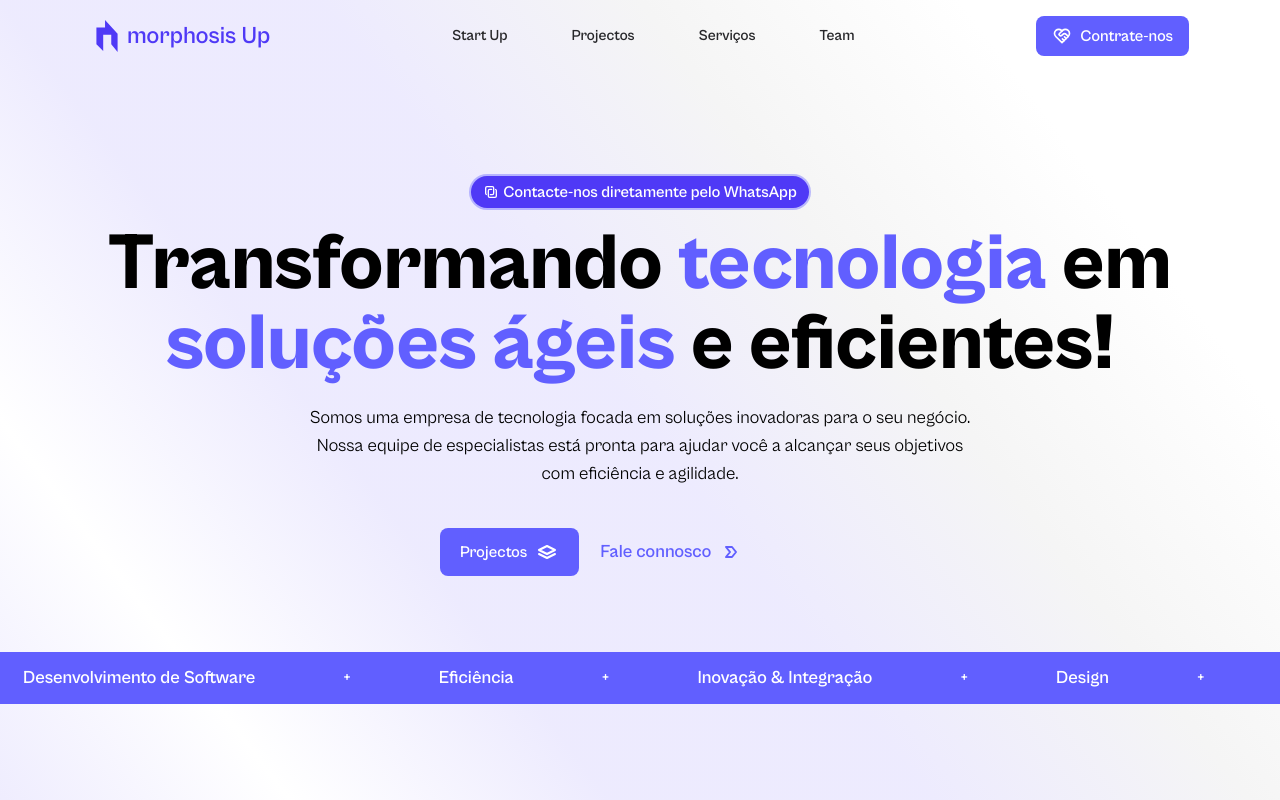
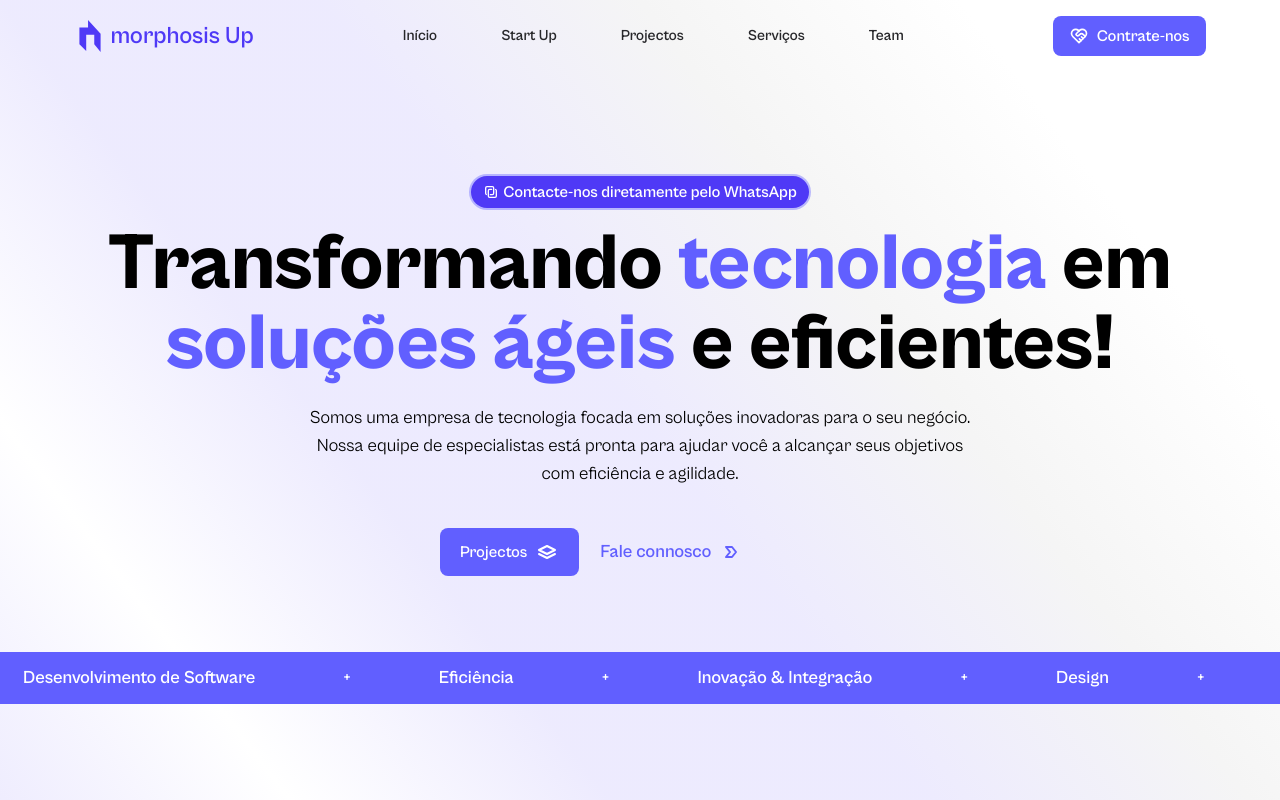
Before and after one commit to morphosiss/morphosisUp, a Next.js app: page / in a window 1280 px wide. Shown: the top 800 px of the page. Built offline with nearby package versions, Linux system fonts and the light colour scheme.

Commit message:
Adicionado Scroll Suave

```diff
--- a/src/app/components/Home/Header.tsx
+++ b/src/app/components/Home/Header.tsx
@@ -12,7 +12,7 @@ const Header = () => {
       <section className="z-20 relative w-full left-0 right-0 flex items-start mt-14 gap-10">
         <InfiniteScroll cardData={data} />
       </section>
-      <section className="relative pt-32">
+      <section id="banner" className="relative pt-32">
         <div className="max-w-3xl w-full mx-auto text-center">
           <header>
             <h2 className="font-bold pot:text-5xl ret:text-4xl text-3xl">
--- a/src/app/components/Home/HeaderComponents/Banner.tsx
+++ b/src/app/components/Home/HeaderComponents/Banner.tsx
@@ -1,6 +1,6 @@
 const Banner = () => {
   return (
-    <section className="pot:pt-40 pt-32 relative">
+    <section  className="pot:pt-40 pt-32 relative">
       <div className="max-w-6xl px-5 w-full m-auto text-center">
         <button className="font-semibold flex items-center m-auto justify-center gap-1 px-3 py-1 mb-4 ring-2 ring-indigo-500/40 rounded-full bg-indigo-600 text-white">
           <svg
--- a/src/app/components/Home/HeaderComponents/Navbar.tsx
+++ b/src/app/components/Home/HeaderComponents/Navbar.tsx
@@ -25,11 +25,20 @@ const Navbar = () => {
     };
   }, []);
 
+  const scrollToElement = (elementId: string, offset: number) => {
+    const element = document.getElementById(elementId);
+    if (element) {
+      const yOffset = offset;
+      const y = element.getBoundingClientRect().top + window.scrollY + yOffset;
+      window.scrollTo({ top: y, behavior: "smooth" });
+    }
+  };
+
   return (
     <nav
       className={`flex transition-all ${
-        scrollY && "bg-[rgba(103,105,206,0.08)] z-50 backdrop-blur-2xl"
-      } py-4 fixed top-0 left-0 right-0 items-center justify-between pot:px-0 px-5 pot:justify-around w-full`}
+        scrollY && "bg-[rgba(103,105,206,0.08)]  backdrop-blur-2xl"
+      } py-4 fixed top-0 left-0 right-0 items-center z-50 justify-between pot:px-0 px-5 pot:justify-around w-full`}
     >
       <div>
         <Link href={"/"} className="flex items-center gap-1">
@@ -50,30 +59,36 @@ const Navbar = () => {
         </Link>
       </div>
       <div className="pot:flex hidden items-center gap-16">
-        <Link
-          href={"/"}
-          className="text-zinc-800 text-[15px] font-semibold transition-all hover:underline hover:text-indigo-600"
+      <button
+          onClick={() => scrollToElement("init", -20)}
+          className="text-zinc-800 text-[15px] cursor-pointer font-semibold transition-all hover:underline hover:text-indigo-600"
+        >
+          Início
+        </button>
+        <button
+          onClick={() => scrollToElement("banner", -20)}
+          className="text-zinc-800 text-[15px] cursor-pointer font-semibold transition-all hover:underline hover:text-indigo-600"
         >
           Start Up
-        </Link>
-        <Link
-          href={"/"}
-          className="text-zinc-800 text-[15px] font-semibold transition-all hover:underline hover:text-indigo-600"
+        </button>
+        <button
+          onClick={() => scrollToElement("projects", -150)}
+          className="text-zinc-800 text-[15px] cursor-pointer font-semibold transition-all hover:underline hover:text-indigo-600"
         >
           Projectos
-        </Link>
-        <Link
-          href={"/"}
-          className="text-zinc-800 text-[15px] font-semibold transition-all hover:underline hover:text-indigo-600"
+        </button>
+        <button
+          onClick={() => scrollToElement("services", -60)}
+          className="text-zinc-800 text-[15px] cursor-pointer font-semibold transition-all hover:underline hover:text-indigo-600"
         >
           Serviços
-        </Link>
-        <Link
-          href={"/"}
-          className="text-zinc-800 text-[15px] font-semibold transition-all hover:underline hover:text-indigo-600"
+        </button>
+        <button
+          onClick={() => scrollToElement("team", -150)}
+          className="text-zinc-800 text-[15px] cursor-pointer font-semibold transition-all hover:underline hover:text-indigo-600"
         >
           Team
-        </Link>
+        </button>
       </div>
       <div>
         <button className="pot:flex hidden items-center gap-2 font-semibold py-2 px-4 rounded-lg bg-indigo-500 text-white transition-all hover:bg-indigo-600">
--- a/src/app/components/Home/MainComponents/Projects.tsx
+++ b/src/app/components/Home/MainComponents/Projects.tsx
@@ -2,7 +2,7 @@ import Link from "next/link";
 
 const Projects = () => {
   return (
-    <section className="w-full px-5">
+    <section id="projects" className="w-full px-5">
       <header className="text-center max-w-xl w-full mx-auto mt-28">
         <h2 className="font-bold pot:text-4xl text-3xl">Principais Projectos</h2>
         <h5 className="pt-2 font- text-[18px] text-zinc-700">
--- a/src/app/components/Home/MainComponents/Services.tsx
+++ b/src/app/components/Home/MainComponents/Services.tsx
@@ -75,7 +75,7 @@ const Services = () => {
   }, []);
 
   return (
-    <section className="pb-32 relative back mt-28">
+    <section id="services" className="pb-32 relative back mt-28">
       <div className="absolute top-0 left-0 right-0 w-full h-80 bg-gradient bg-gradient-to-b from-white to-transparent"></div>
       <div className="pt-28 relative">
         <header className="text-center px-5 max-w-xl w-full mx-auto ">
@@ -112,7 +112,7 @@ const Services = () => {
         </div>
       </div>
 
-      <section className="mt-48 px-5">
+      <section id="team" className="mt-48 px-5">
         <header className="text-center max-w-xl w-full mx-auto ">
           <h2 className="font-bold text-4xl">Team</h2>
           <h5 className="pt-2 font-medium text-[18px] text-zinc-800">
--- a/src/app/globals.css
+++ b/src/app/globals.css
@@ -21,6 +21,10 @@
   --breakpoint-pot: 56.25rem; /* 900px */
   --breakpoint-det: 75rem; /* 1200px */
   --breakpoint-lal: 112.5rem; /* 1800px */
+}
+
+button {
+  outline: none;
 }
 
 .animate-infinite-scroll {
--- a/src/app/page.tsx
+++ b/src/app/page.tsx
@@ -5,7 +5,7 @@ import Services from "./components/Home/MainComponents/Services";
 
 export default function Home() {
   return (
-    <div>
+    <div id="init">
       <Header />
       <main className="w-full">
         <Projects />
```
